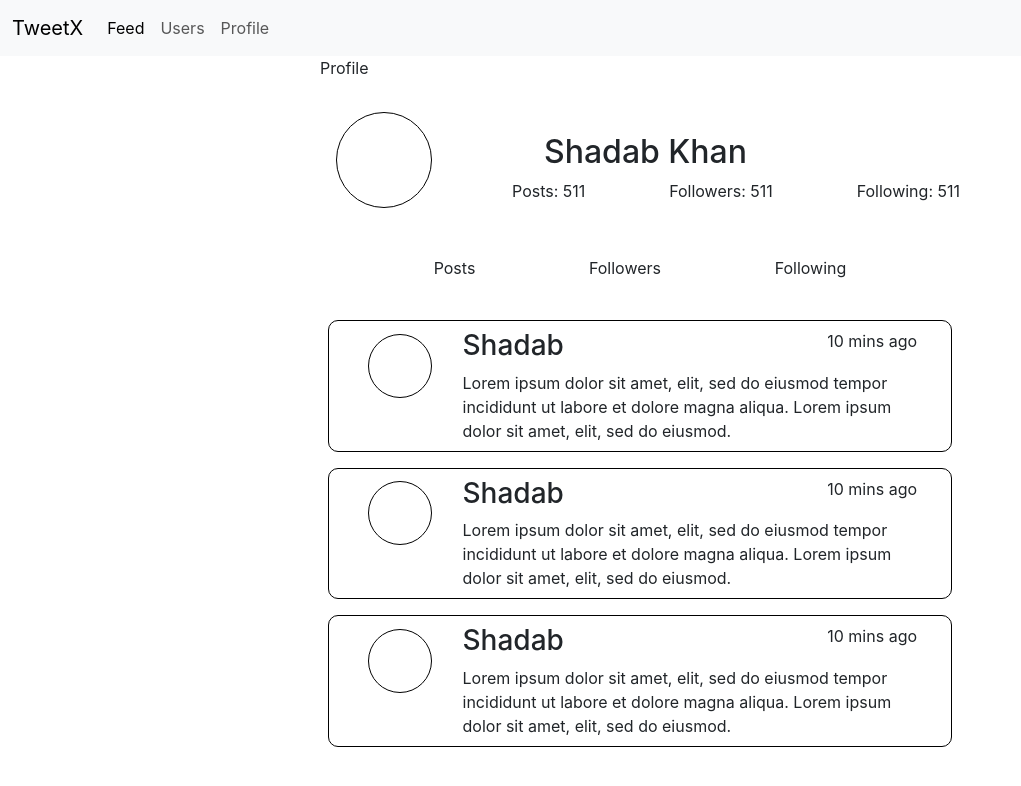
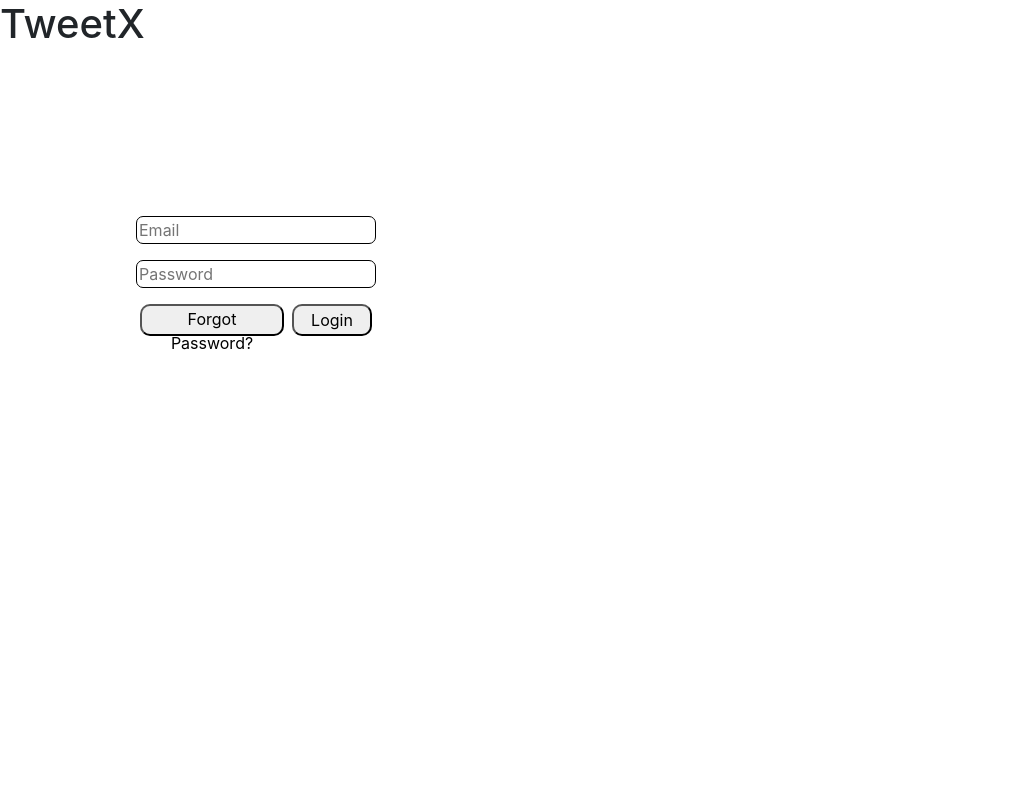
Before and after one commit to Shadab8989/tweetx, a React (Create React App) app: page /profile in a window 1280 px wide. Shown: the top 786 px of the page, without its empty margins (0-1021 px from the left). Built offline with nearby package versions, Linux system fonts and the light colour scheme.

Commit message:
login page changes

```diff
--- a/src/components/login/login.css
+++ b/src/components/login/login.css
@@ -1,4 +1,4 @@
-.formClass{
+.formClass {
 	display: flex;
 	flex-direction: column;
 	width: 40%;
@@ -13,15 +13,40 @@
 	outline: none;
 }
 
-button{
+.formClass > input {
+	border: 1px solid black;
+}
+button {
 	width: 5rem !important;
-
 }
 
-.emailInput{
-
+.buttonDiv {
+	display: flex;
+	justify-content: space-around;
 }
 
-.PasswordInput{
+.buttonDiv > * {
+	height: 2rem;
+	border-radius: 10px;
+}
 
+.forgot {
+	width: 9rem !important;
 }
+
+.forgot-password-div {
+	display: flex;
+	flex-direction: column;
+	width: 40%;
+	margin-top: 2rem;
+}
+
+.forgot-password-div > * {
+	width: 15rem;
+	border-radius: 7px;
+	margin: 0.5rem 1rem;
+}
+
+.display-none{
+    display: none !important;
+}
--- a/src/components/login/loginPage.js
+++ b/src/components/login/loginPage.js
@@ -1,26 +1,109 @@
-import React from 'react'
-import './login.css'
-import { useState } from 'react'
+import React from "react";
+import "./login.css";
+import { useState, useRef } from "react";
 
-function LoginPage({handleSubmit}) {
+function LoginPage({ handleSubmit, changePassword }) {
+	const [email, setEmail] = useState("");
+	const [password, setPassword] = useState("");
 
-  const [email,setEmail] = useState('')
-  const [password,setPassword] = useState('')
+	const [newPass, setNewPass] = useState();
+	const [reEnter, setReEnter] = useState();
 
-  const HandleSubmit = (event) => {
-    event.preventDefault()
-    handleSubmit(email,password)
-  }
-  return (
-    <div>
-    <form className='formClass' onSubmit={HandleSubmit}>
-        <input type='text' value = {email} onChange={(e) => {setEmail(e.target.value)}} placeholder='Email' className='emailInput'></input>
-        <input type='password' value={password} onChange={(e) => {setPassword(e.target.value)}} placeholder='Password' className='passwordInput'></input>
-        <button type='submit'>Login</button>
-    </form>
+	const forgetDivRef = useRef(null);
 
-    </div>
-  )
+	const HandleSubmit = (event) => {
+		event.preventDefault();
+		handleSubmit(email, password);
+	};
+	return (
+		<div>
+			<h1>TweetX</h1>
+			<form
+				className="formClass"
+				onSubmit={(event) => {
+					event.preventDefault();
+				}}
+			>
+				<input
+					type="text"
+					value={email}
+					onChange={(e) => {
+						setEmail(e.target.value);
+					}}
+					placeholder="Email"
+					className="emailInput"
+				/>
+				<input
+					type="password"
+					value={password}
+					onChange={(e) => {
+						setPassword(e.target.value);
+					}}
+					placeholder="Password"
+					className="passwordInput"
+				/>
+				<div className="buttonDiv">
+					<button
+						className="forgot"
+						onClick={() =>
+							forgetDivRef.current.classList.remove("display-none")
+						}
+					>
+						Forgot Password?
+					</button>
+					<button className="submit" type="submit" onClick={HandleSubmit}>
+						Login
+					</button>
+				</div>
+			</form>
+			<div
+				ref={forgetDivRef}
+				className="formClass forgot-password-div display-none"
+			>
+				<input
+        type="password"
+					placeholder="Create New Password"
+					value={newPass}
+					onChange={(e) => {
+						setNewPass(e.target.value);
+					}}
+				/>
+				<input
+        type="password"
+					placeholder="Re-enter New Password"
+					value={reEnter}
+					onChange={(e) => {
+						setReEnter(e.target.value);
+					}}
+				/>
+				<div className="buttonDiv">
+					<button
+						className="confirm-password-btn"
+						onClick={() => {
+							forgetDivRef.current.classList.add("display-none");
+						}}
+					>
+						Cancel
+					</button>
+					<button
+						className="confirm-password-btn"
+						onClick={() => {
+							if (newPass === reEnter) {
+								changePassword(newPass);
+								forgetDivRef.current.classList.add("display-none");
+							} else {
+								alert("Passwords don't match");
+							}
+							setNewPass("");
+							setReEnter("");
+						}}
+					>
+						Confirm
+					</button>
+				</div>
+			</div>
+		</div>
+	);
 }
 
-export default LoginPage
+export default LoginPage;
--- a/src/components/main/main.js
+++ b/src/components/main/main.js
@@ -5,10 +5,10 @@
 import { useState } from "react";
 
 function Main() {
-	const defaultEmail = "shadabkhan@gmail.com";
-	const defaultPassword = "shadab123";
+	const defaultEmail = "sk@gmail.com";
+	let defaultPassword = "sk123";
 
-	const [loginStatus, setLoginStatus] = useState(true);
+	const [loginStatus, setLoginStatus] = useState(false);
 
 	const handleSubmit = (email, password) => {
 		if (email === defaultEmail && password === defaultPassword) {
@@ -18,9 +18,14 @@
 		}
 	};
 
+	const changePassword = (newPassword) => {
+		defaultPassword = newPassword;
+
+	}
+
 	return (
 		<>{
-			!loginStatus? (<LoginPage handleSubmit={handleSubmit}/>):(<><Navbar /><Outlet /></>)
+			!loginStatus? (<LoginPage handleSubmit={handleSubmit} changePassword={changePassword}/>):(<><Navbar /><Outlet /></>)
 		}
 		</>
 	);
```
Lines whose indentation alone changed are shown as unchanged.
